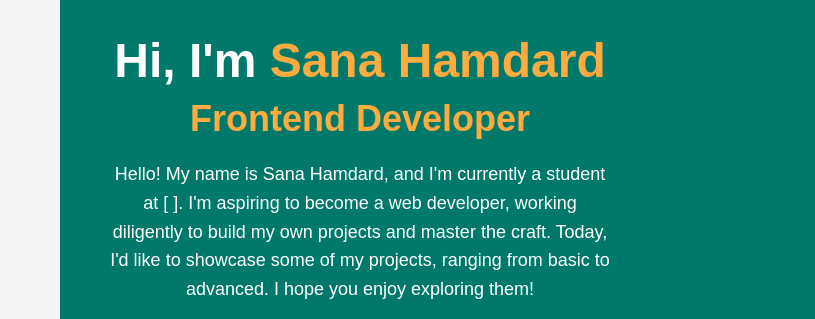
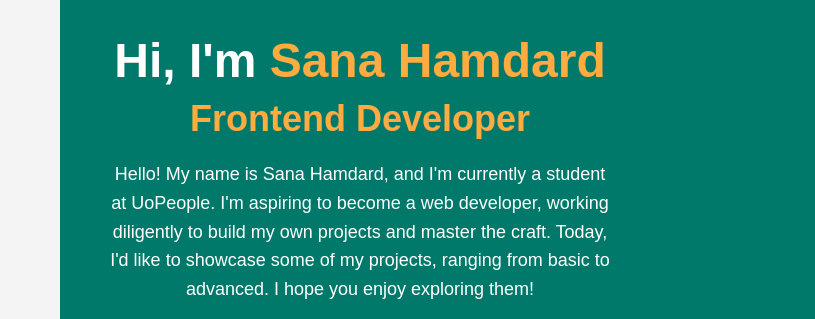
Before and after one commit to SanaHamdard/Portfolio, a plain HTML site: page index.html in a window 1280 px wide. Shown: the part 136-455 px from the top of the page, 0-815 px from the left. Drawn offline with Linux system fonts and the light colour scheme.

Commit message:
Update index.html

```diff
--- a/index.html
+++ b/index.html
@@ -268,11 +268,12 @@
             <div class="hero-content">
                 <h2>Hi, I'm <span>Sana Hamdard</span></h2>
                 <h3>Frontend Developer</h3>
-                <p>Hello! My name is Sana Hamdard, and I'm currently a student at [ ]. I'm aspiring to become a web
+                <p>Hello! My name is Sana Hamdard, and I'm currently a student at UoPeople. I'm aspiring to become a web
                     developer, working
                     diligently to build my own projects and master the craft. Today, I'd like to showcase some of my
                     projects, ranging from
                     basic to advanced. I hope you enjoy exploring them!</p>
+
                 <div class="buttons">
                     <a href="#" class="btn-primary">Hire Me</a>
                     <a href="#" class="btn-secondary">Let's Talk</a>
```
